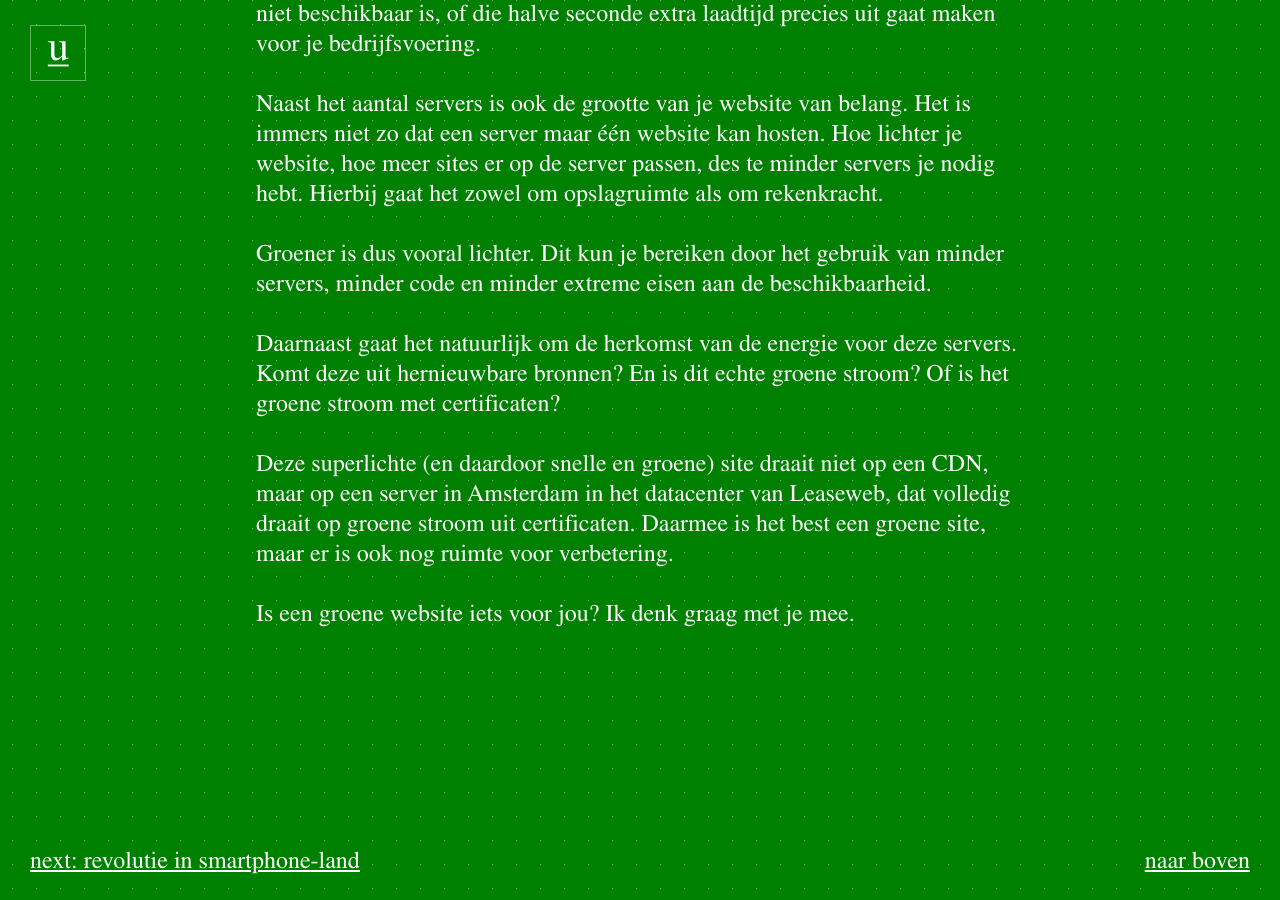
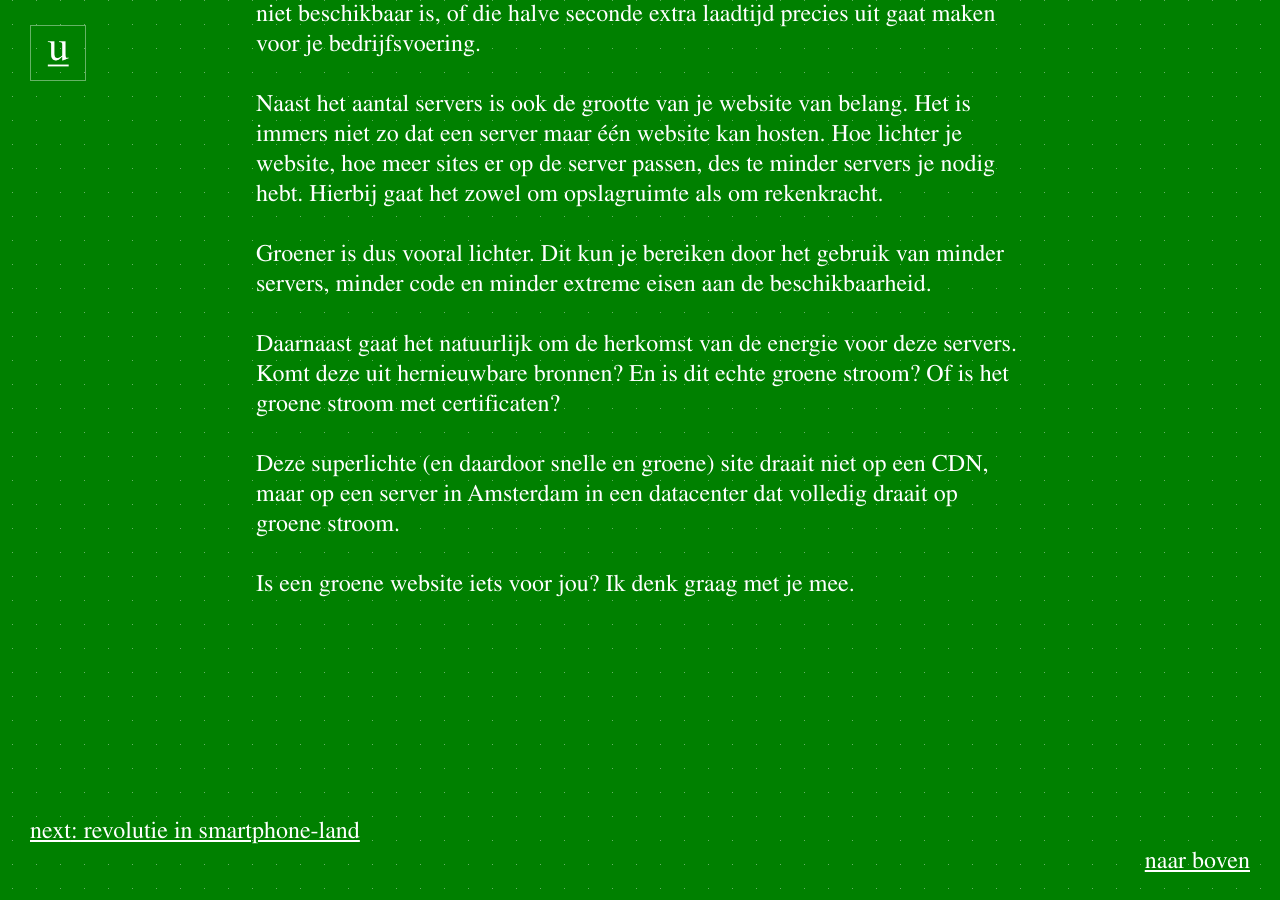
Before and after one commit to jhvanderschee/usecuewebsitenl, a Jekyll site: the page built from _posts/2019-08-21-een-groene-website.md, in a window 1280 px wide and 900 px high, scrolled down 2027 px. Built offline with Jekyll 4.4.1, drawn with Linux system fonts in a browser that asks for light colours.

Commit message:
Update 2019-08-21-een-groene-website.md

```diff
--- a/_posts/2019-08-21-een-groene-website.md
+++ b/_posts/2019-08-21-een-groene-website.md
@@ -17,6 +17,6 @@ Groener is dus vooral lichter. Dit kun je bereiken door het gebruik van minder s
 
 Daarnaast gaat het natuurlijk om de herkomst van de energie voor deze servers. Komt deze uit hernieuwbare bronnen? En is dit echte groene stroom? Of is het groene stroom met certificaten?
 
-Deze superlichte (en daardoor snelle en groene) site draait niet op een CDN, maar op een server in Amsterdam in het datacenter van Leaseweb, dat volledig draait op groene stroom uit certificaten. Daarmee is het best een groene site, maar er is ook nog ruimte voor verbetering.
+Deze superlichte (en daardoor snelle en groene) site draait niet op een CDN, maar op een server in Amsterdam in een datacenter dat volledig draait op groene stroom.
 
 Is een groene website iets voor jou? Ik denk graag met je mee.
```
